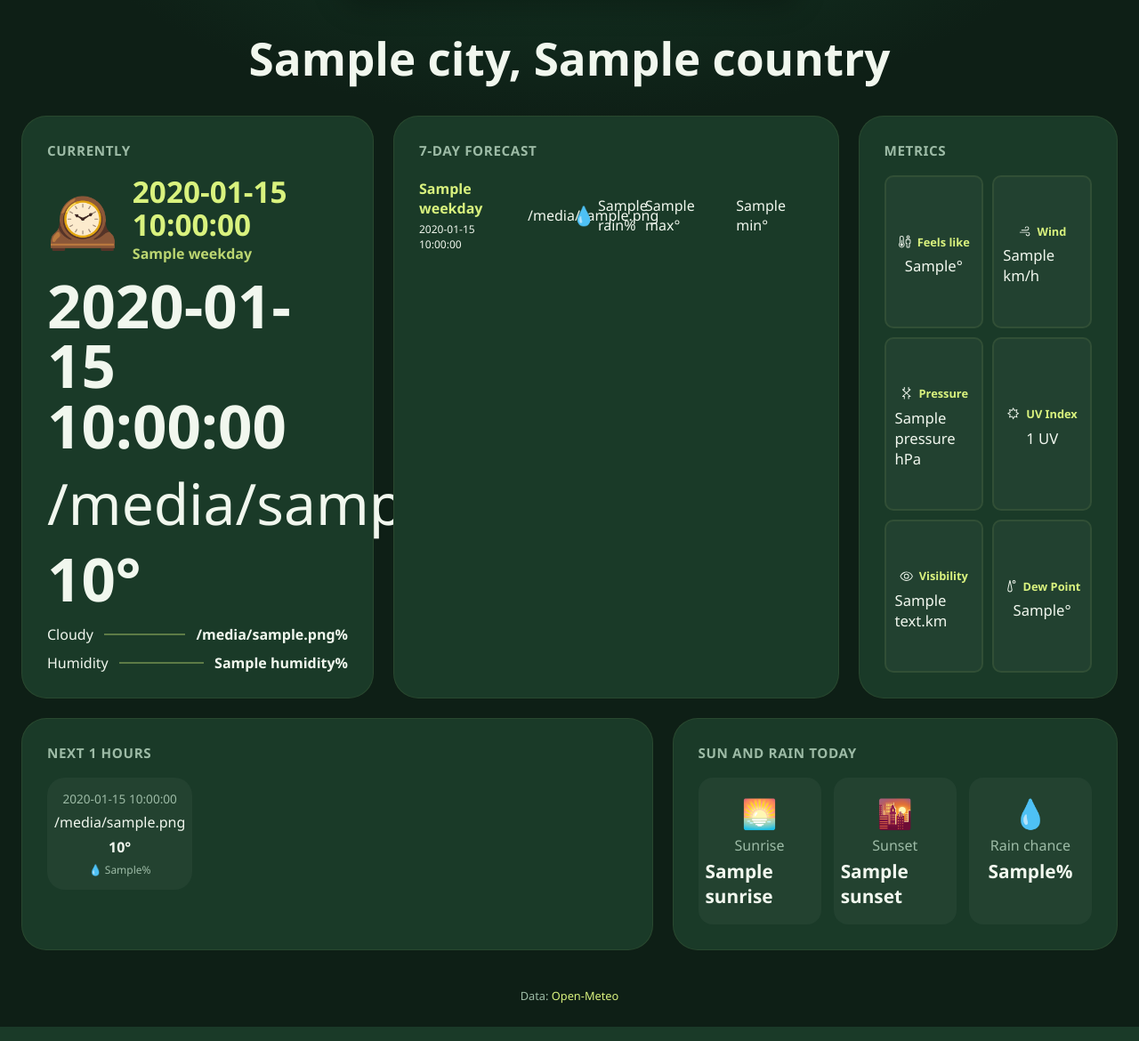
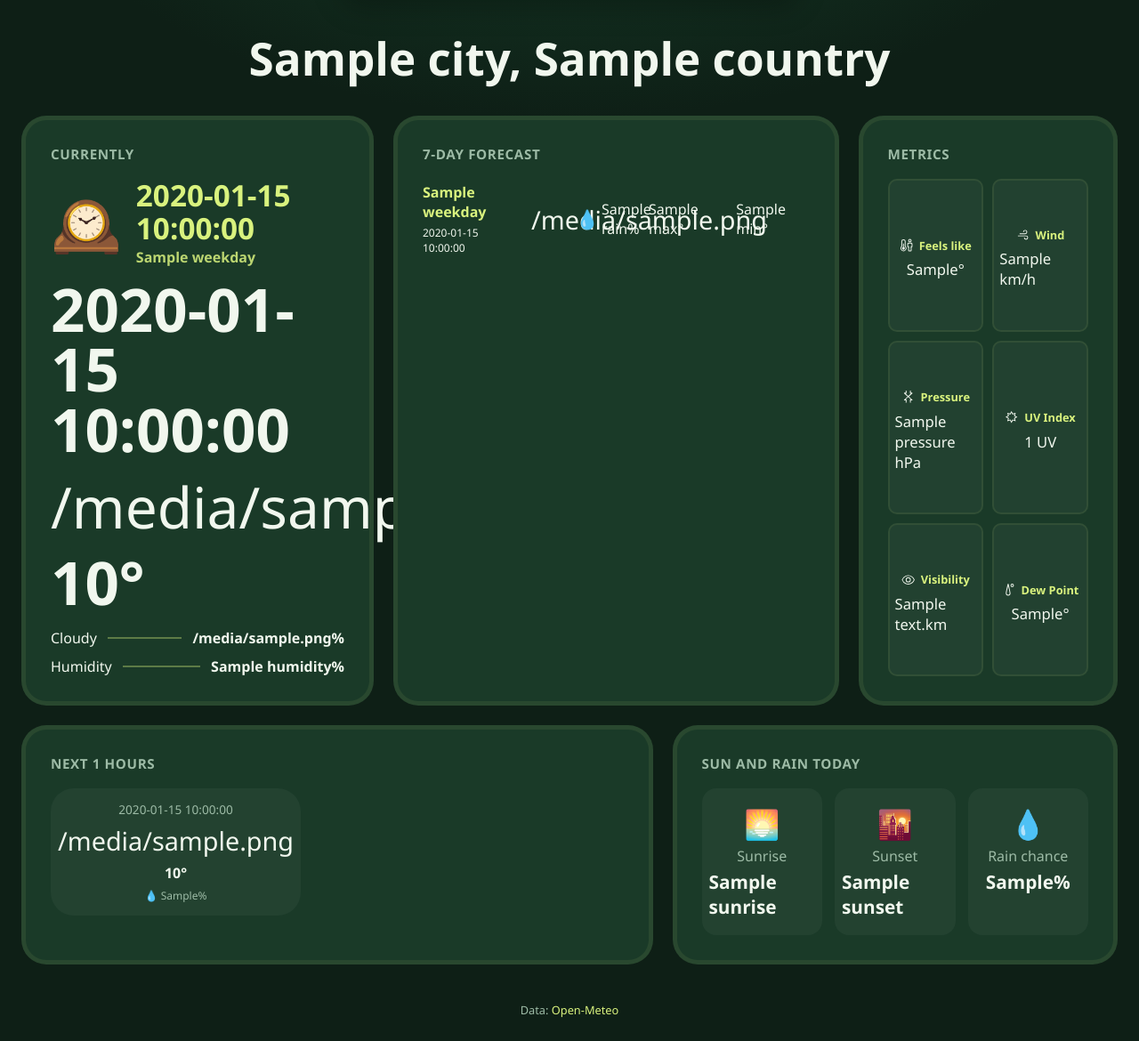
Before and after one commit to oneslaught/Weatheryy, a Flask app: template templates/weather.html in a window 1280 px wide. Shown: the part 91-1261 px from the top of the page at 89% size. Run offline with Flask 3, Linux system fonts and the light colour scheme; the template is opened without the code that fills it: most values are stand-ins (such as "Sample title", 1, 10 or a date in 2020).

Commit message:
css fixes

```diff
--- a/static/style.css
+++ b/static/style.css
@@ -31,6 +31,7 @@ body {
   background:
     radial-gradient(900px 500px at 50% -10%, var(--bg-glow), transparent 70%),
     var(--bg);
+  overflow-y: hidden;
 }
 
 /* ----- base.html styles ----- */
@@ -40,12 +41,6 @@ body {
   max-width: 1280px;
   margin: 0 auto;
   padding: 32px 24px 24px;
-}
-
-.is-home .page {
-  display: flex;
-  align-items: center;
-  justify-content: center;
 }
 
 .footer {
@@ -159,7 +154,7 @@ body {
 
 .card {
   background-color: var(--bg2);
-  border: 1px solid var(--border);
+  border: 5px solid var(--border);
   border-radius: 28px;
   padding: 28px;
   min-width: 0;
@@ -264,7 +259,7 @@ body {
   font-weight: 400;
 }
 
-.day-icon .hourly-icon {
+.day-icon, .hourly-icon {
   font-size: 1.8rem;
 }
 
@@ -336,7 +331,7 @@ body {
   background-color: var(--bg3);
   border: 2.5px solid var(--border);
   border-radius: 10px;
-  padding: 15px 10px;
+  padding: 15px 6px;
   min-width: 0;
   align-items: center;
   justify-content: center;
@@ -377,7 +372,7 @@ body {
   align-items: center;
   gap: 6px;
   padding: 14px 8px;
-  border-radius: 20px;
+  border-radius: 26px;
   background-color: var(--bg3);
 }
 
```
